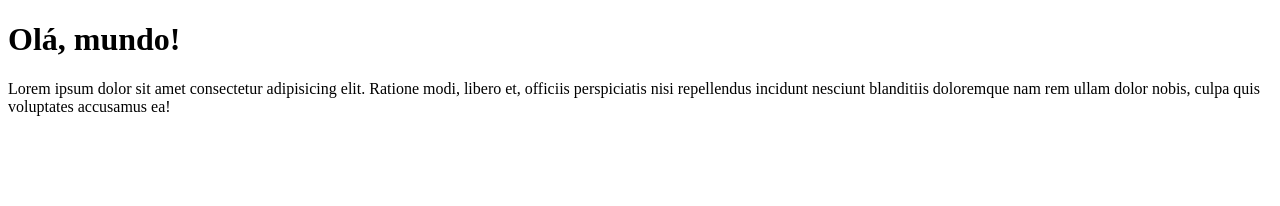
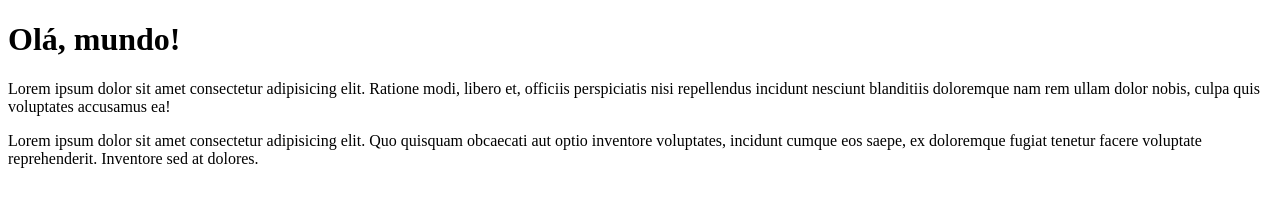
Before and after one commit to Antonio-rabelo/olamundou, a plain HTML site: page skite-exemplo/index.html in a window 1280 px wide. Drawn offline with Linux system fonts and the light colour scheme.

Commit message:
adicionei um parágrafo

```diff
--- a/skite-exemplo/index.html
+++ b/skite-exemplo/index.html
@@ -8,5 +8,6 @@
 <body>
    <h1>Olá, mundo!</h1>
    <p>Lorem ipsum dolor sit amet consectetur adipisicing elit. Ratione modi, libero et, officiis perspiciatis nisi repellendus incidunt nesciunt blanditiis doloremque nam rem ullam dolor nobis, culpa quis voluptates accusamus ea!</p>
+   <p>Lorem ipsum dolor sit amet consectetur adipisicing elit. Quo quisquam obcaecati aut optio inventore voluptates, incidunt cumque eos saepe, ex doloremque fugiat tenetur facere voluptate reprehenderit. Inventore sed at dolores.</p>
 </body>
 </html>
```
